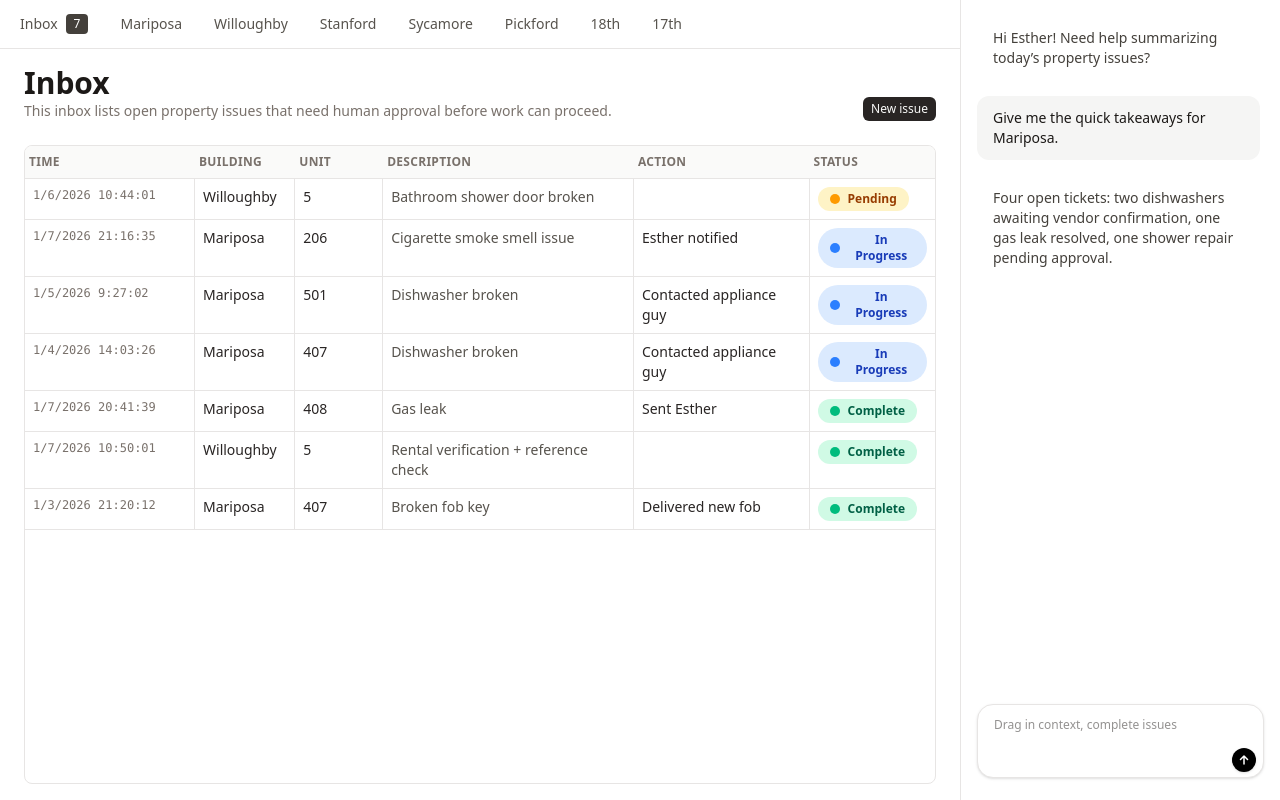
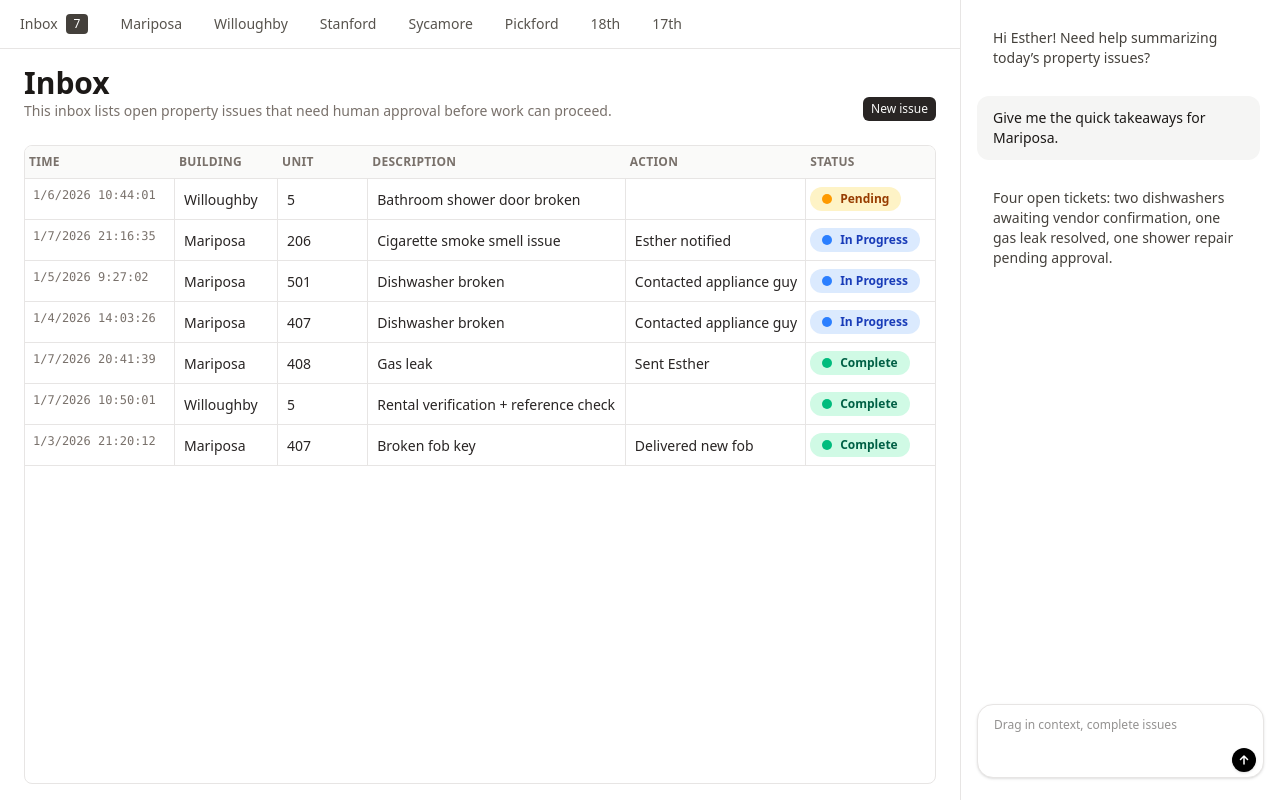
Before and after one commit to 21andrewchang/hermes, a SvelteKit app: page / in a window 1280 px wide. Built offline with nearby package versions, Linux system fonts and the light colour scheme.

Commit message:
feat: chat interface

```diff
--- a/src/routes/+page.svelte
+++ b/src/routes/+page.svelte
@@ -267,7 +267,7 @@
 
 					<div class="flex-1 overflow-hidden rounded-lg border border-stone-200">
 						<div
-							class="grid grid-cols-[170px_0.8fr_0.7fr_2fr_1.4fr_1fr] border-b border-stone-200 bg-stone-50 text-xs font-semibold tracking-wide text-stone-500 uppercase"
+							class="grid grid-cols-[150px_0.8fr_0.7fr_2fr_1.4fr_1fr] border-b border-stone-200 bg-stone-50 text-xs font-semibold tracking-wide text-stone-500 uppercase"
 						>
 							<div class="px-1 py-2">Time</div>
 							<div class="px-1 py-2">Building</div>
@@ -278,7 +278,7 @@
 						</div>
 						<div class="relative">
 							<div
-								class="pointer-events-none absolute inset-0 z-0 grid grid-cols-[170px_0.8fr_0.7fr_2fr_1.4fr_1fr]"
+								class="pointer-events-none absolute inset-0 z-0 grid grid-cols-[150px_0.8fr_0.7fr_2fr_1.4fr_1fr]"
 							>
 								{#each Array(6) as _, index}
 									<div
@@ -290,55 +290,38 @@
 							<div class="relative">
 								{#each entries as entry, index (index)}
 									<div
-										class="grid grid-cols-[170px_0.8fr_0.7fr_2fr_1.4fr_1fr] border-b border-stone-200 text-sm text-stone-800"
+										class="grid grid-cols-[150px_0.8fr_0.7fr_2fr_1.4fr_1fr] border-b border-stone-200 text-sm text-stone-800"
 									>
 										<div class="px-2 py-2 font-mono text-xs text-stone-500">{entry.time}</div>
-										<div class="px-2 py-2">
-											{#if entry.isDraft}
+										<div class="px-0">
 											<input
-													class="w-full rounded-md border border-transparent bg-transparent px-3 py-2 text-sm text-stone-800 transition outline-none focus:border-stone-500 focus:bg-white focus:ring-2 focus:ring-stone-200"
+												class="h-full w-full border border-transparent bg-transparent px-2 py-2 text-sm font-medium text-stone-800 outline-none transition focus:border-stone-500 focus:bg-white focus:ring-2 focus:ring-stone-200"
 												value={entry.building}
 												oninput={(event) => handleFieldInput(index, 'building', event)}
 											/>
-											{:else}
-												<span class="font-medium">{entry.building}</span>
-											{/if}
 										</div>
-										<div class="px-2 py-2">
-											{#if entry.isDraft}
+										<div class="px-0">
 											<input
-													class="w-full rounded-md border border-transparent bg-transparent px-3 py-2 text-sm text-stone-800 transition outline-none focus:border-stone-500 focus:bg-white focus:ring-2 focus:ring-stone-200"
+												class="h-full w-full border border-transparent bg-transparent px-2 py-2 text-sm text-stone-800 outline-none transition focus:border-stone-500 focus:bg-white focus:ring-2 focus:ring-stone-200"
 												value={entry.unit}
 												oninput={(event) => handleFieldInput(index, 'unit', event)}
 											/>
-											{:else}
-												{entry.unit}
-											{/if}
 										</div>
-										<div class="px-2 py-2 text-stone-600">
-											{#if entry.isDraft}
-												<textarea
-													class="w-full rounded-md border border-transparent bg-transparent px-3 py-2 text-sm text-stone-800 transition outline-none focus:border-stone-500 focus:bg-white focus:ring-2 focus:ring-stone-200"
-													rows="2"
+										<div class="px-0 text-stone-600">
+											<input
+												class="h-full w-full border border-transparent bg-transparent px-2 py-2 text-sm text-stone-800 outline-none transition focus:border-stone-500 focus:bg-white focus:ring-2 focus:ring-stone-200"
 												value={entry.description}
 												oninput={(event) => handleFieldInput(index, 'description', event)}
-												></textarea>
-											{:else}
-												{entry.description}
-											{/if}
+											/>
 										</div>
-										<div class="px-2 py-2">
-											{#if entry.isDraft}
+										<div class="px-0">
 											<input
-													class="w-full rounded-md border border-transparent bg-transparent px-3 py-2 text-sm text-stone-800 transition outline-none focus:border-stone-500 focus:bg-white focus:ring-2 focus:ring-stone-200"
+												class="h-full w-full border border-transparent bg-transparent px-2 py-2 text-sm text-stone-800 outline-none transition focus:border-stone-500 focus:bg-white focus:ring-2 focus:ring-stone-200"
 												value={entry.action}
 												oninput={(event) => handleFieldInput(index, 'action', event)}
 											/>
-											{:else}
-												{entry.action}
-											{/if}
 										</div>
-										<div class="relative px-2 py-2">
+										<div class="relative pl-1 py-2 items-center">
 											<button
 												class={`flex items-center gap-2 rounded-full px-3 py-1 text-xs font-semibold ${statusStyles(entry.status)}`}
 												onclick={(event) => {
```
Lines whose indentation alone changed are shown as unchanged.
